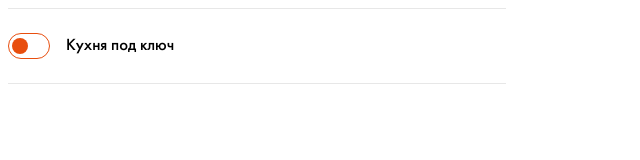
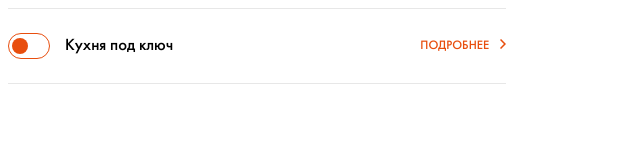
Before and after one commit to povar0305/french_rabbit, a Vue app: page / in a window 1280 px wide. Shown: the top 160 px of the page, without its empty margins (0-640 px from the left). Built offline with nearby package versions, Linux system fonts and the light colour scheme.

Commit message:
Сделала ссылку подробнее

```diff
--- a/src/App.vue
+++ b/src/App.vue
@@ -5,10 +5,32 @@
       <div class="kitchen__inner">
         <div class="kitchen__inner--row">
           <div class="switch">
-            <input type="checkbox" name="toggle" class="sw" id="toggle-1" />
-            <label for="toggle-1"></label>
-            <p>Кухня под ключ</p>
+            <input
+              type="checkbox"
+              name="toggle"
+              class="switch__input"
+              id="toggle-1"
+            />
+            <label for="toggle-1">
+              <span>Кухня под ключ</span>
+            </label>
           </div>
+          <a href="#" class="kitchen__link">
+            Подробнее
+            <svg
+              width="6"
+              height="10"
+              viewBox="0 0 6 10"
+              fill="none"
+              xmlns="http://www.w3.org/2000/svg"
+            >
+              <path
+                fill-rule="evenodd"
+                clip-rule="evenodd"
+                d="M1.04482 0L0 1.05426L3.91037 5L0 8.94573L1.04482 10L6 5L1.04482 0Z"
+                fill="#E84E0E"
+              /></svg
+          ></a>
         </div>
       </div>
       <div class="line"></div>
@@ -41,6 +63,22 @@ export default {
   &__inner {
     padding-top: 24px;
     padding-bottom: 24px;
+    &--row {
+      display: flex;
+      flex-direction: row;
+      justify-content: space-between;
+    }
+  }
+  &__link {
+    font-size: 12px;
+    letter-spacing: 1.2;
+    color: #e84e0e;
+    text-transform: uppercase;
+    text-decoration: none;
+    align-self: center;
+    & svg {
+      margin-left: 8px;
+    }
   }
 }
 .line {
@@ -52,7 +90,7 @@ export default {
   display: flex;
   align-items: center;
   & input {
-    &.sw {
+    &.switch__input {
       opacity: 0;
       position: absolute;
       left: -9999px;
@@ -107,10 +145,5 @@ export default {
       }
     }
   }
-  & p {
-    line-height: 20.8px;
-    margin-bottom: 0;
-    margin-top: 0;
-  }
 }
 </style>
```
